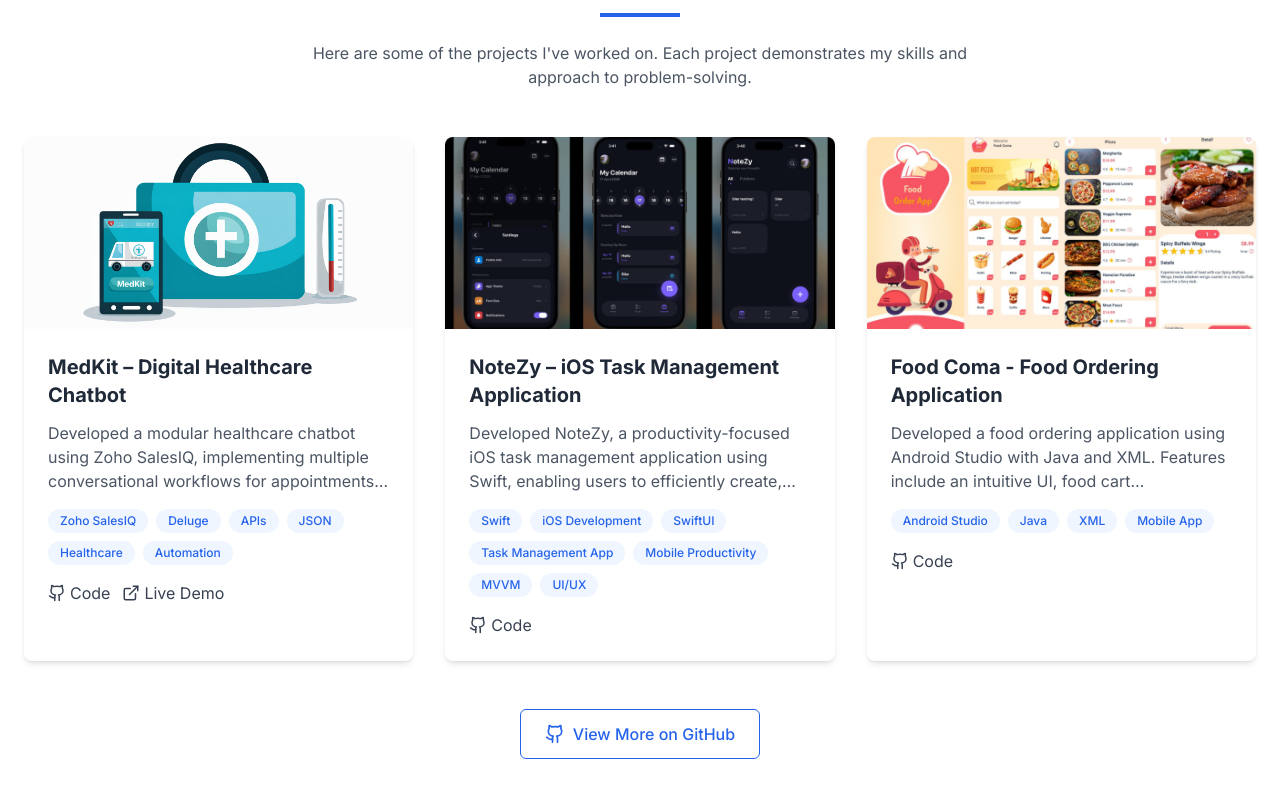
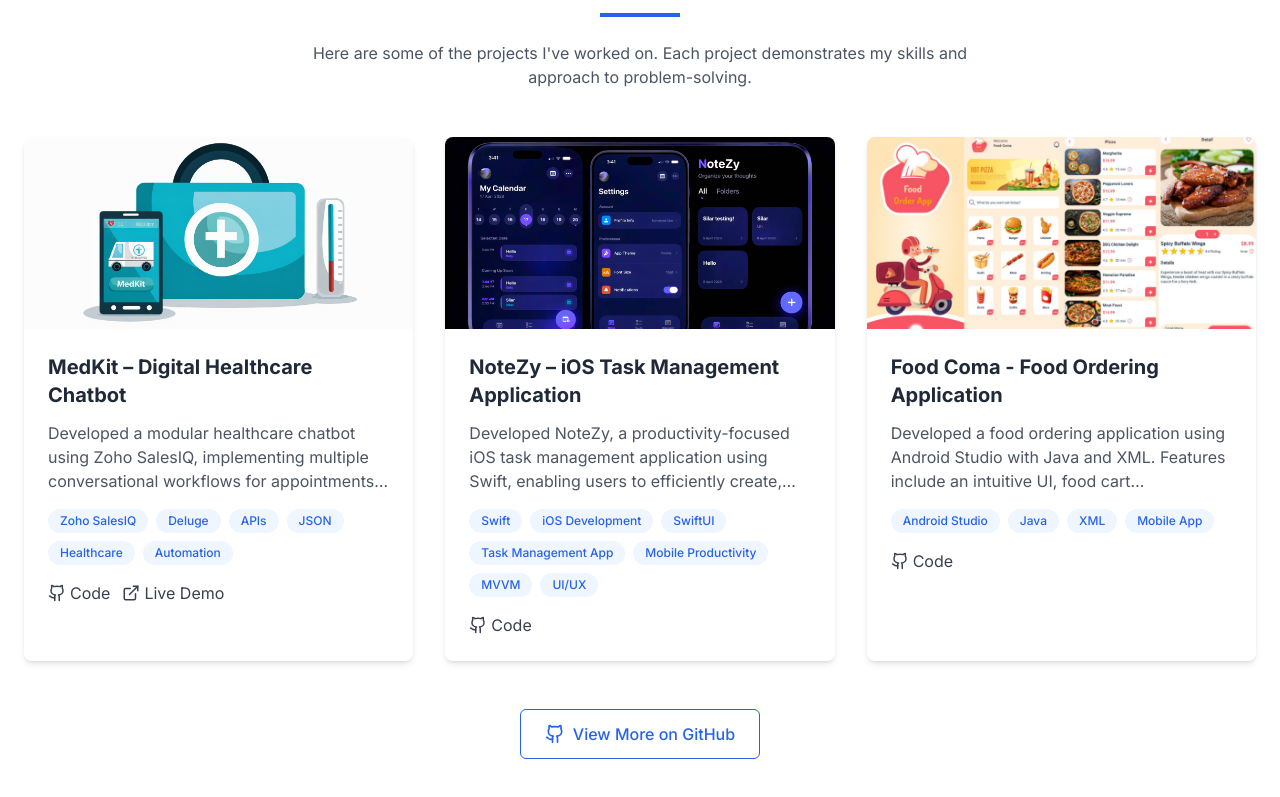
Before and after one commit to MohamedSilar/silar_portfolio, a React (Vite) app: page / in a window 1280 px wide. Shown: the part 2740-3537 px from the top of the page. Built offline with nearby package versions, Linux system fonts and the light colour scheme.

Commit message:
Update Projects.tsx

```diff
--- a/src/components/Projects.tsx
+++ b/src/components/Projects.tsx
@@ -29,7 +29,7 @@
       id: 2,
       title: "NoteZy – iOS Task Management Application",
       description: "Developed NoteZy, a productivity-focused iOS task management application using Swift, enabling users to efficiently create, organize, and track their daily tasks. The application features an intuitive UI, seamless task management operations (add, edit, delete), and a smooth user experience tailored for mobile productivity. Designed with scalability and usability in mind, the app demonstrates strong fundamentals in iOS development and clean architecture practices.",
-      image: "/images/NoteZy.jpg",
+      image: "/images/NoteZy Wall.png",
       tags: ["Swift", "iOS Development", "SwiftUI", "Task Management App", "Mobile Productivity", "MVVM", "UI/UX"],
       github: "https://github.com/MohamedSilar/NoteZy"
     },
```
